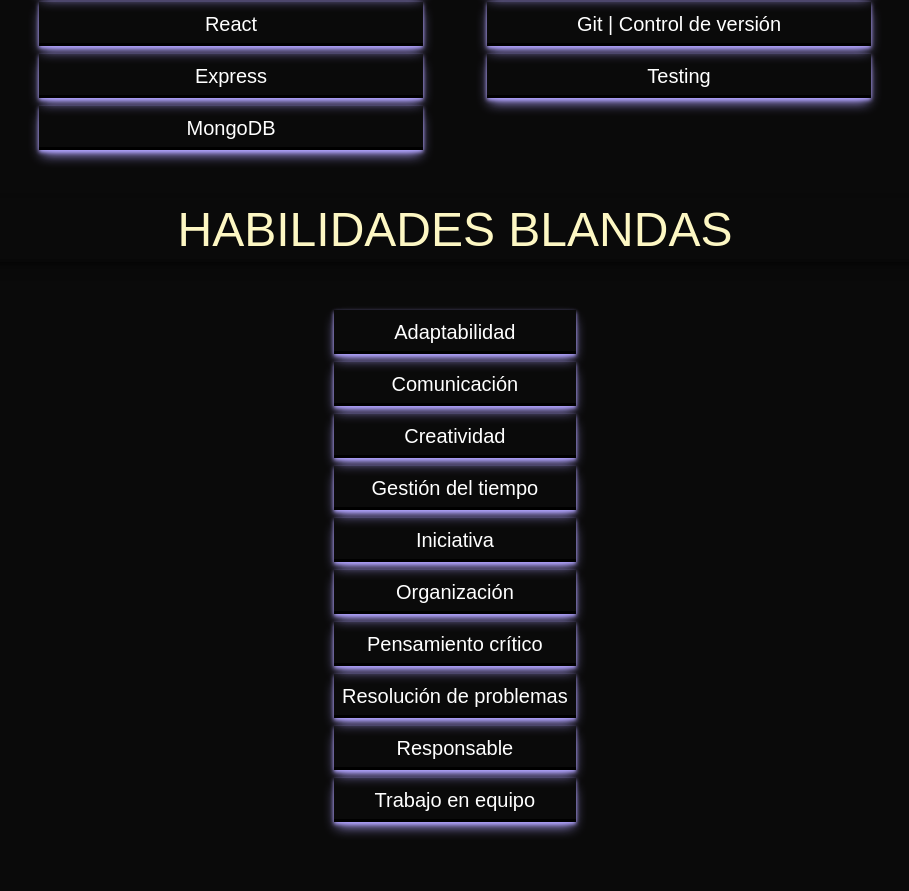
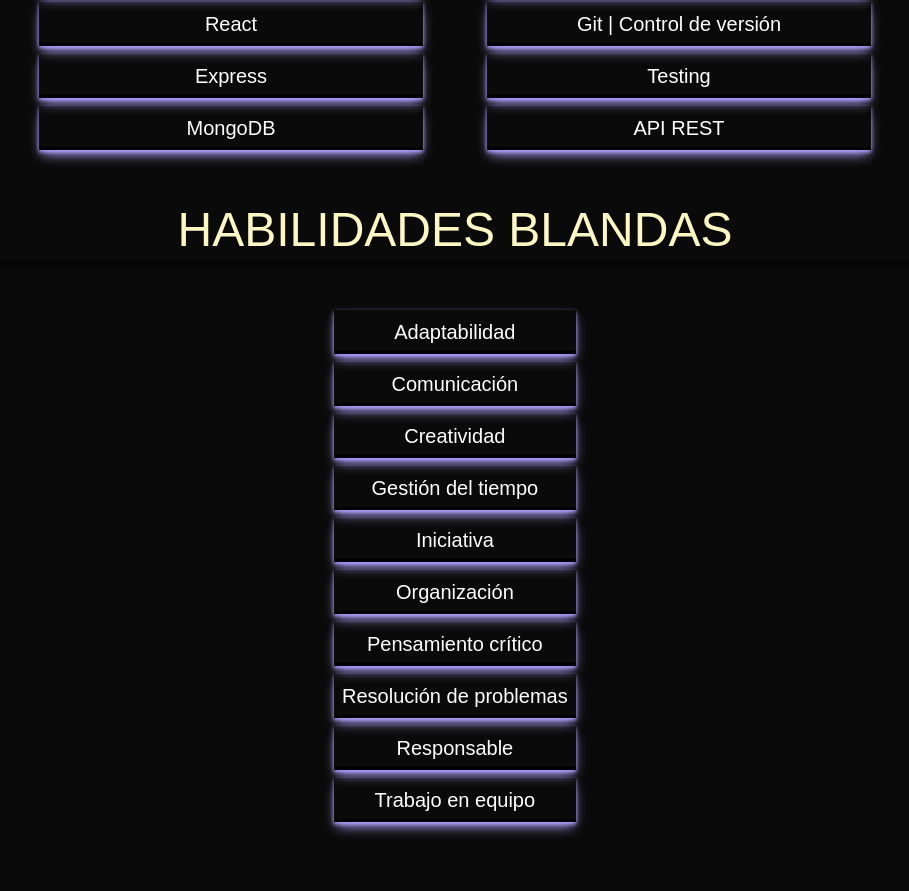
Before and after one commit to leamartinez1707/Portfolio, a React (Vite) app: page / in a window 1280 px wide. Shown: the part 1940-2831 px from the top of the page, without its empty margins (185-1094 px from the left). Built offline with nearby package versions, Linux system fonts and the light colour scheme; a web font is replaced by a local one.

Commit message:
update: portfolio

```diff
--- a/src/Components/Habilities/Habilities.jsx
+++ b/src/Components/Habilities/Habilities.jsx
@@ -165,6 +165,7 @@ const Habilities = () => {
                     <h6 className="text-lg sm:text-xl m-2 p-2 text-white">Npm | Gestión de paquetes</h6>
                     <h6 className="text-lg sm:text-xl m-2 p-2 text-white">Git | Control de versión</h6>
                     <h6 className="text-lg sm:text-xl m-2 p-2 text-white">Testing</h6>
+                    <h6 className="text-lg sm:text-xl m-2 p-2 text-white">API REST</h6>
                 </div>
             </div>
             <div
```
Also changed, not shown: 1 other file (tests, documents, lock files or other folders).
